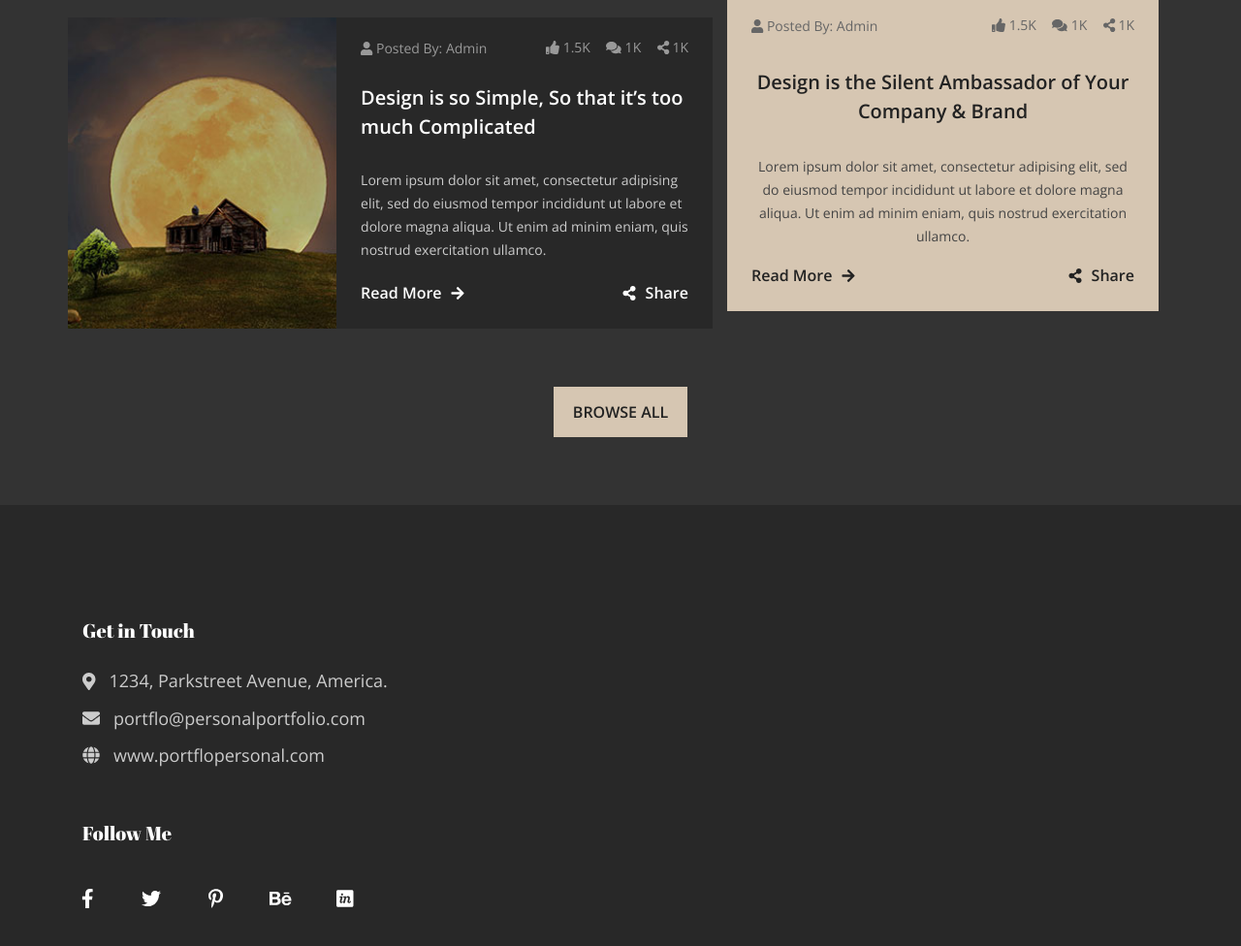
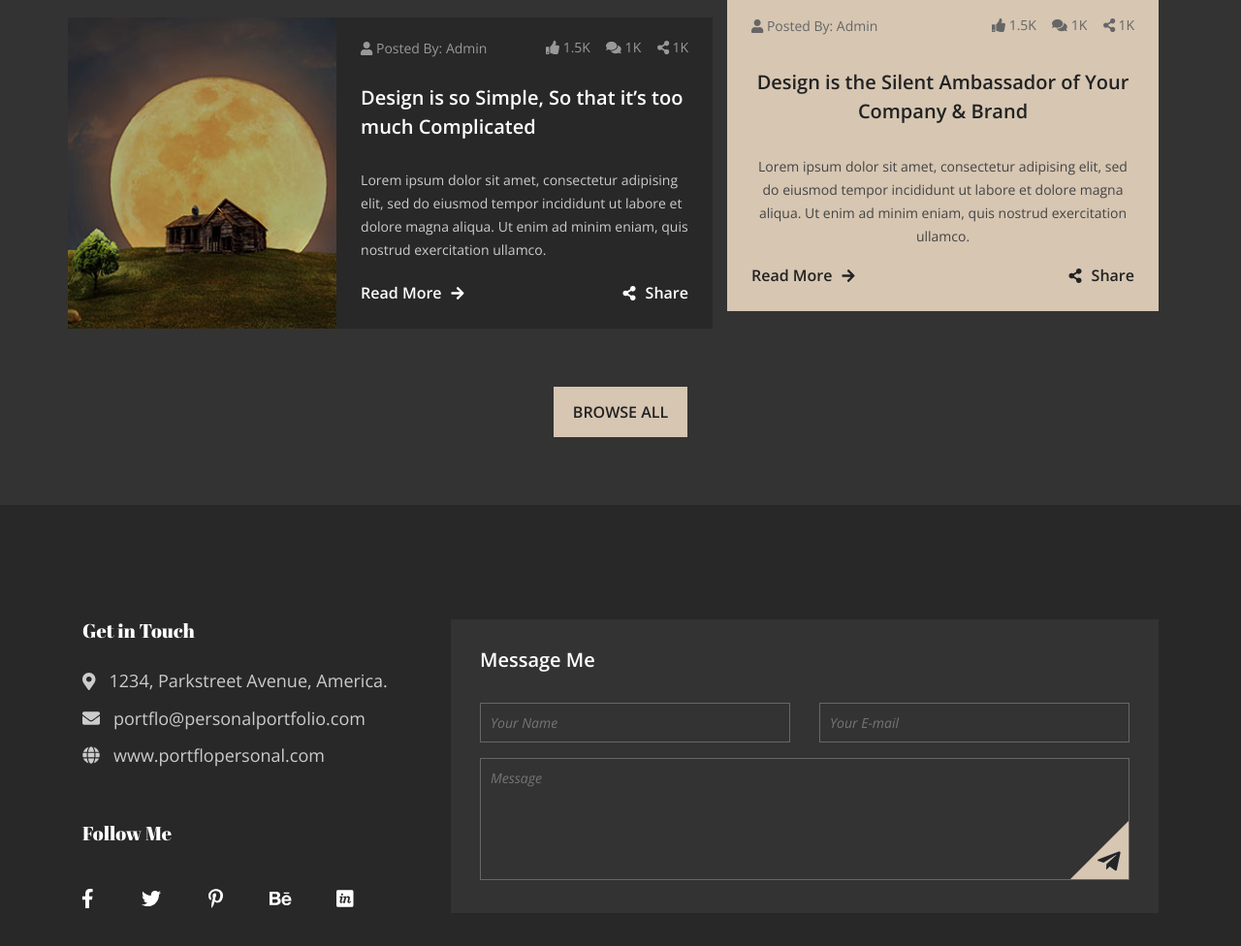
Before and after one commit to rifat-H/Mogan-bootstrap, a website built with Parcel: page src/index.html in a window 1280 px wide. Shown: the part 4380-5356 px from the top of the page at 97% size. Built offline with nearby package versions, Linux system fonts and the light colour scheme.

Commit message:
contact done

```diff
--- a/src/index.html
+++ b/src/index.html
@@ -610,7 +610,29 @@
                     </div>
                 </div>
                 <div class="col-md-8 mt-5">
-                    <div class="contact-form"></div>
+                    <div class="contact-form">
+                        <h2>Message Me</h2>
+                        <!-- top input box with 6 col start -->
+                        <div class="row">
+                            <div class="col-md-6 ">
+                                <input type="text" placeholder="Your Name">
+                            </div>
+                            <div class="col-md-6 ">
+                                <input type="email" placeholder="Your E-mail">
+                            </div>
+                        </div>
+                        <!-- top input box with 6 col end -->
+                        <!-- textarea start -->
+                        <div class="row mt-3">
+                            <div class="col-md-12">
+                                <textarea placeholder="Message"></textarea>
+                                <div class="icon">
+                                    <i class="fab fa-telegram-plane"></i>
+                                </div>
+                            </div>
+                        </div>
+                        <!-- textarea end -->
+                    </div>
                 </div>
             </div>
         </div>
--- a/src/scss/_style.scss
+++ b/src/scss/_style.scss
@@ -661,15 +661,15 @@ header {
                 margin-bottom: 60px;
             }
 
-            &:hover{
+            &:hover {
                 color: #d6c6b2;
-            }
             }
         }
 
         .touch-social {
             ul {
                 margin-left: -20px;
+
                 li {
                     a {
                         font-size: 20px;
@@ -683,13 +683,67 @@ header {
                         border-radius: 25px;
                         transition: .3s;
 
-                    &:hover{
+                        &:hover {
                             background-color: #d6c6b2;
                         }
 
                     }
                 }
             }
+        }
+    }
+
+    .contact-form {
+        padding: 30px;
+        background-color: #333333;
+
+        h2 {
+            // @extend .contact-touch;
+            font-size: 20px;
+            line-height: 24px;
+            color: #ffffff;
+            font-weight: 600;
+            margin-bottom: 30px;
+        }
+
+        input {
+            width: 100%;
+            border: 1px solid #666666;
+            background-color: transparent;
+            font-size: 14px;
+            color: #666666;
+            font-style: italic;
+            padding: 10px;
+
+            &:focus{
+                border-color: #d6c6b2;
+            }
+
+        }
+
+
+        textarea{
+            position: relative;
+            @extend input;
+            height: 126px;
+        }
+        .icon{
+            position: absolute;
+            bottom: 5px;
+            right: 16px;
+            width: 0;
+            height: 0;
+            border-bottom: 60px solid #d6c6b2;
+            border-left: 60px solid transparent;
+
+            svg{
+                position: absolute;
+                top: 28px;
+                right: 8px;
+                font-size: 27px;
+            }
+        }
+
     }
 
 }
```
Lines whose indentation alone changed are shown as unchanged.
